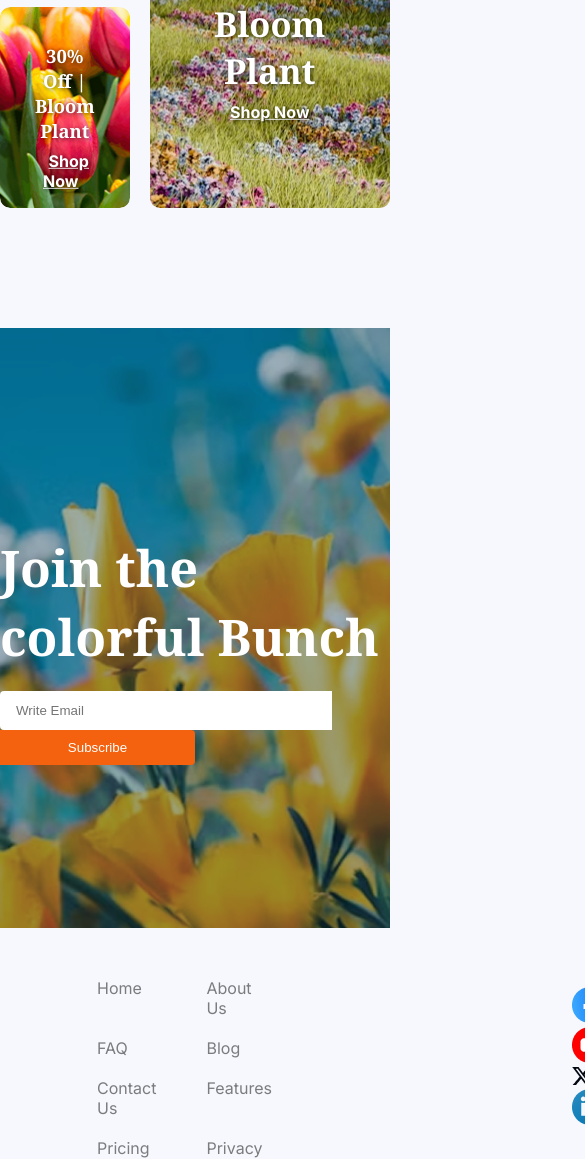
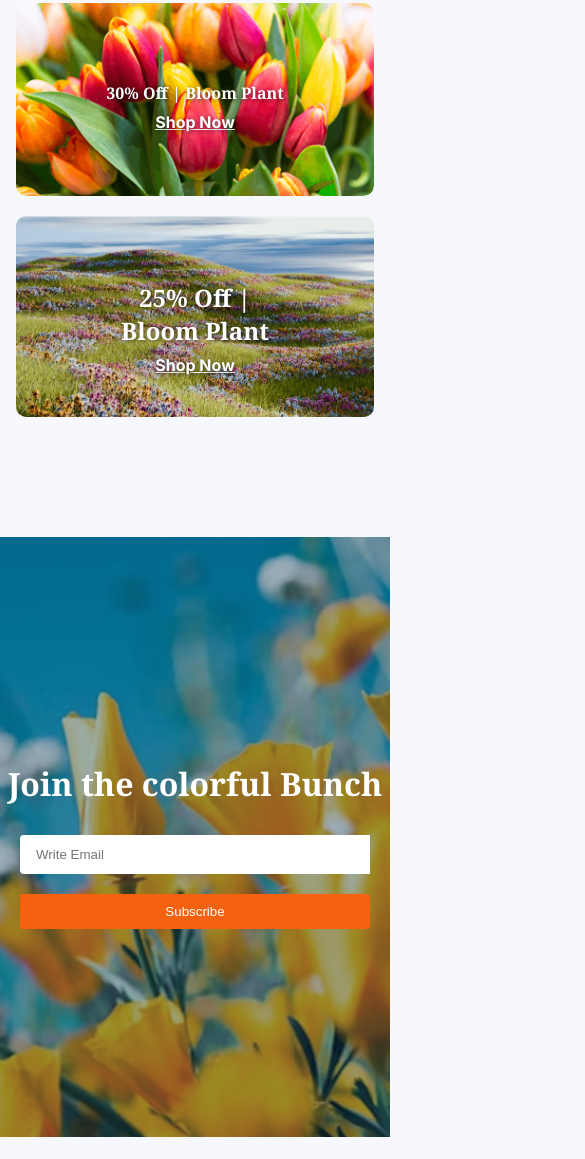
Before and after one commit to mahmudulkarim420/ph-second-assignment, a plain HTML site: page index.html in a window 390 px wide. Shown: the part 5066-6225 px from the top of the page, 585 px wide, since content can reach past the window. Drawn offline with Linux system fonts and the light colour scheme.

Commit message:
final-touch

```diff
--- a/style.css
+++ b/style.css
@@ -52,7 +52,7 @@ body {
   color: #252432;
 }
 
-/* Banner Section */
+/* Banner Section Styles*/
 .banner {
   display: flex;
   justify-content: space-between;
@@ -88,7 +88,7 @@ body {
   height: auto;
 }
 
-/* Plant Section */
+/* Plant Section Styles*/
 .plants {
   margin-top: 100px;
 }
@@ -321,7 +321,7 @@ body {
 /* Input Section Styles */
 
 .input-section{
-   background-image: url('assets/news-letter-bg.png'); /* Replace with your image path */
+   background-image: url('assets/news-letter-bg.png');
   background-size: cover;
   background-position: center;
   height: 600px;
@@ -331,7 +331,6 @@ body {
   align-items: center;
   margin-top: 120px;
 }
-
 
 
 .title h1{
@@ -371,11 +370,11 @@ body {
 
 .footer-container{
   display: flex;
+  align-items: center;
   justify-content: center;
-  align-items: center;
 }
 
-.footer-left {
+.footer-left{
   max-width: 400px;
   margin-right: 200px;
   margin-top: 50px;
@@ -384,13 +383,13 @@ body {
 
 .footer-left p{
   color: rgba(0, 0, 0, 0.5);
-  font-size: 1.25rem;
+  font-size: 1.15rem;
 }
 
 .footer-bottom{
   display: grid;
   grid-template-columns: repeat(2, 1fr);
-  gap: 20px 50px;
+  gap: 15px 30px;
   margin-right: 300px;
   margin-top: 50px;
   margin-bottom: 50px;
@@ -402,15 +401,14 @@ body {
 }
 
 .footer-right{
-  margin-bottom: 120px;
-
+  margin-bottom: 60px;
 }
 
 .footer-right img{
-  margin-right: 20px;
+  margin-right: 30px;
 }
 
-/* Responsive */
+/* Responsive Styles*/
 @media (max-width: 768px) {
   .navbar {
     display: flex;
@@ -452,24 +450,79 @@ body {
   }
 
   .badge-section-img {
-    width: 100%;
+    width: auto;
+    height: auto;
   }
 
   .badge {
     display: none;
   }
 
-  .deals-section-header {
-    justify-items: center;
+  .deals-card-container {
+    flex-direction: column;
+    height: auto;
+    padding: 0 16px;
   }
 
-  .input-form {
-    flex-direction: column;
-    justify-items: center;
+  .left-column,
+  .right-column {
+    width: 100%;
+  }
+
+  .card {
+    height: auto;
+  }
+
+  .big-card {
+    height: auto;
+  }
+
+  .card img,
+  .big-card img {
+    height: auto;
+    width: 100%;
+    object-fit: cover;
+  }
+
+  .card-text p {
+    font-size: 1rem;
+  }
+
+  .big-card-text p {
+    font-size: 1.5rem;
+  }
+
+  .title h1 {
+    font-size: 2rem;
+    text-align: center;
   }
 
   .input-form input[type="email"],
   .input-form button {
-    width: 50%;
+     width: 100%;
+     margin: 10px 20px;
+  }
+
+  .footer-container {
+    flex-direction: column;
+    align-items: center;
+  }
+
+  .footer-left {
+    margin-right: 0;
+    margin-bottom: 0;
+  }
+
+  .footer-bottom {
+    grid-template-columns: 1fr;
+    gap: 30px 0;
+
+  }
+
+  .footer-right {
+    flex-wrap: wrap;
+    justify-content: center;
+    gap: 15px;
+    margin-right: 150px;
   }
 }
```
Also changed, not shown: index.html (+1 -1 lines).
